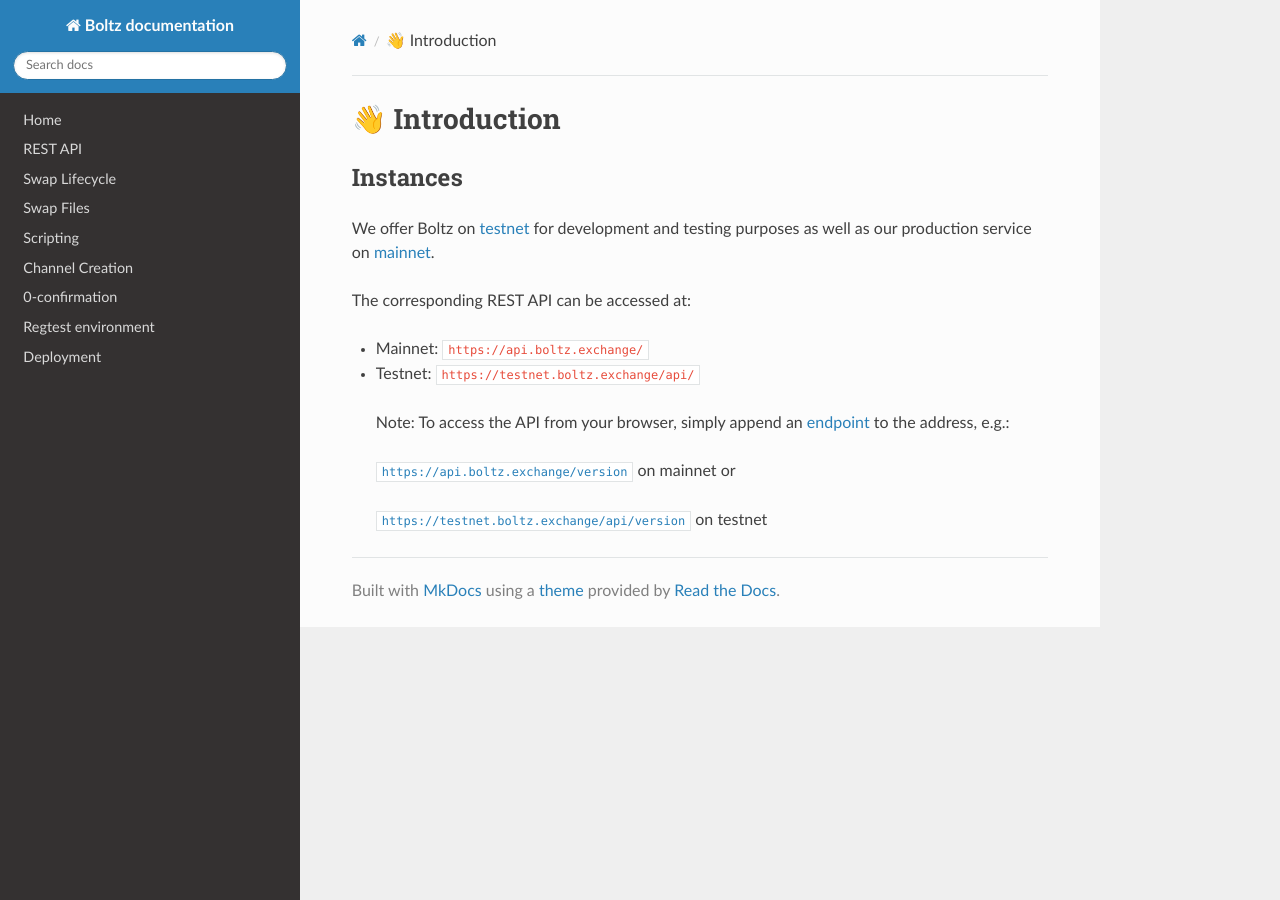
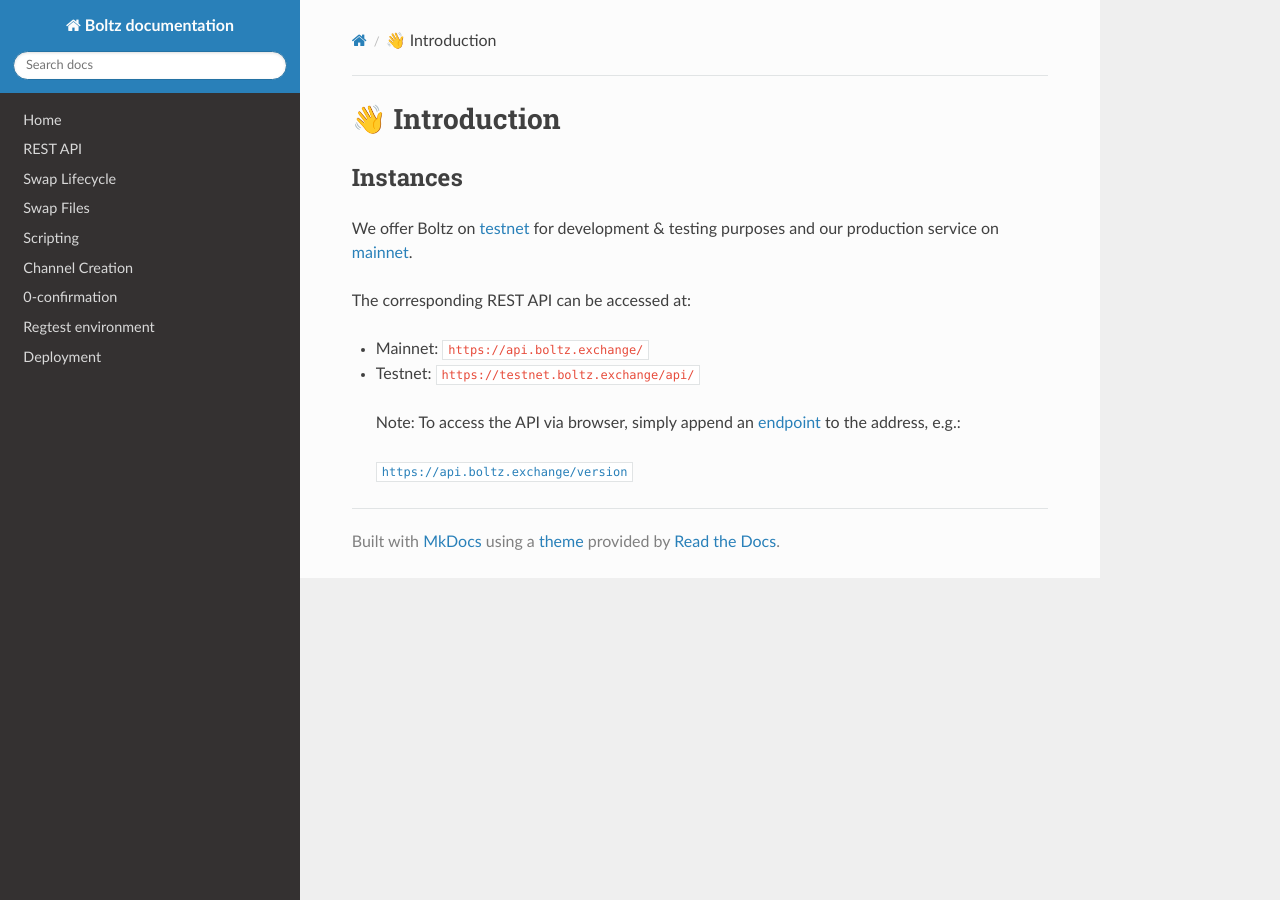
Before and after one commit to BoltzExchange/boltz-backend, an MkDocs documentation site: the page built from docs/README.md, in a window 1280 px wide. Built offline with MkDocs 1.6.1, drawn with Linux system fonts in a browser that asks for light colours; nearby versions of some CDN libraries.

Commit message:
GITBOOK-13: change request with no subject merged in GitBook

```diff
--- a/docs/README.md
+++ b/docs/README.md
@@ -10,15 +10,13 @@
 
 ## Instances
 
-We offer Boltz on [testnet](https://testnet.boltz.exchange) for development and testing purposes as well as our production service on [mainnet](https://boltz.exchange).
+We offer Boltz on [testnet](https://testnet.boltz.exchange) for development & testing purposes and our production service on [mainnet](https://boltz.exchange).
 
 The corresponding REST API can be accessed at:
 
 * Mainnet: `https://api.boltz.exchange/`
 * Testnet: `https://testnet.boltz.exchange/api/`
 
-> Note: To access the API from your browser, simply append an [endpoint](api.md) to the address, e.g.:
+> Note: To access the API via browser, simply append an [endpoint](api.md) to the address, e.g.:
 >
-> [`https://api.boltz.exchange/version`](https://api.boltz.exchange/version) on mainnet or
->
-> [`https://testnet.boltz.exchange/api/version`](https://testnet.boltz.exchange/api/version) on testnet
+> [`https://api.boltz.exchange/version`](https://api.boltz.exchange/version)
```
